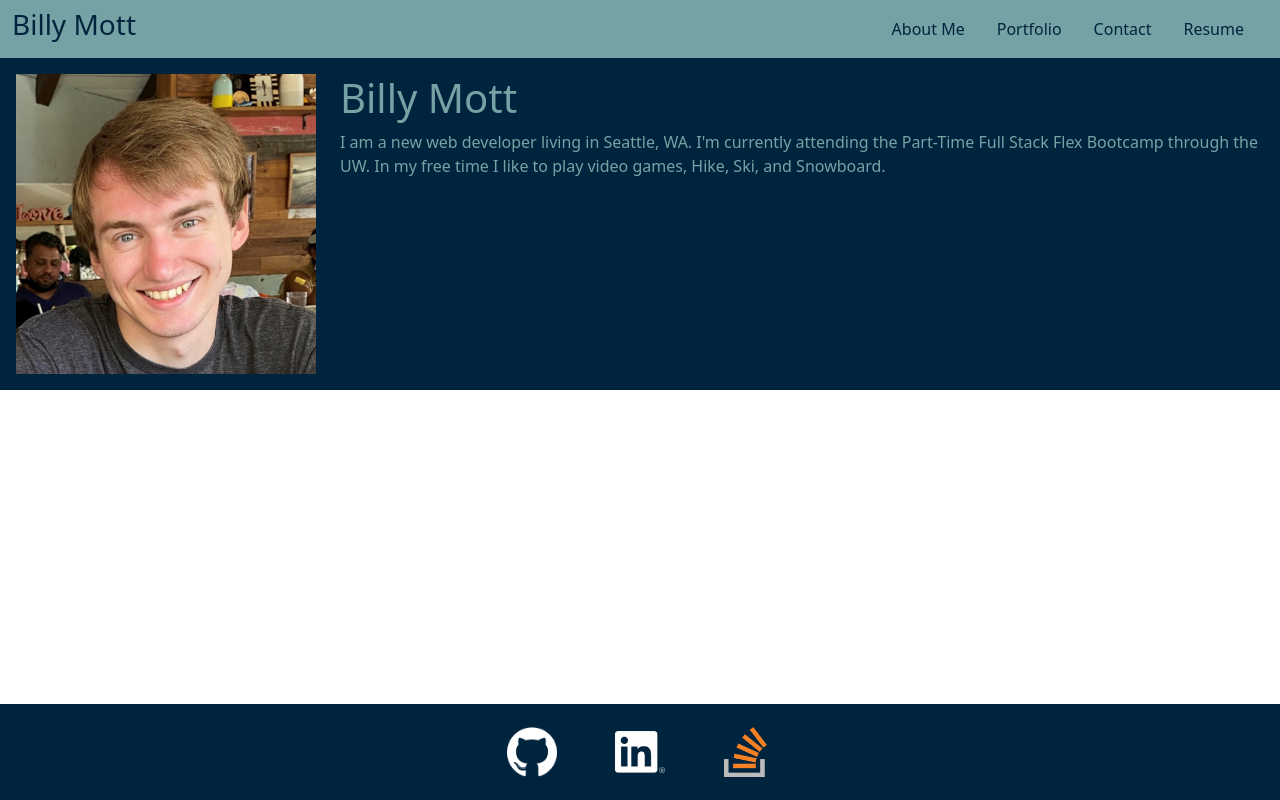
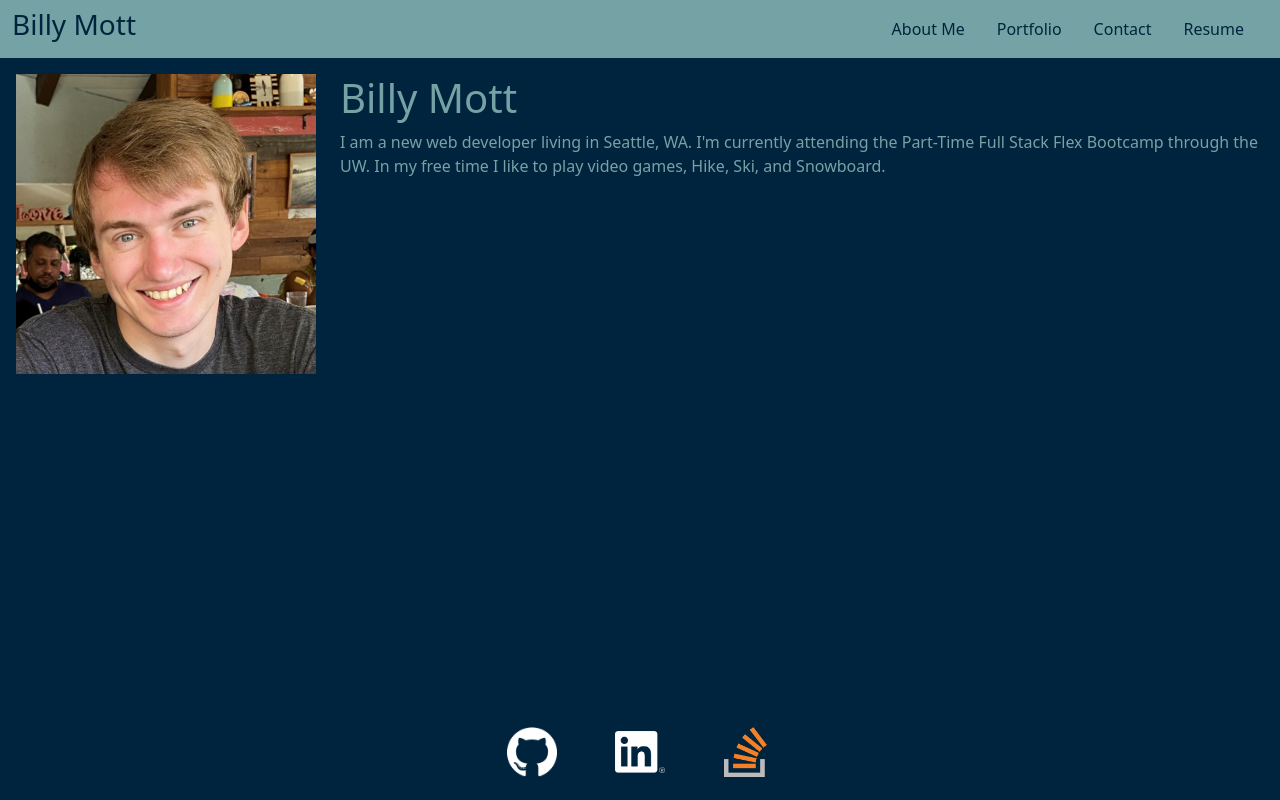
Before and after one commit to Billygm/Billy-Mott-Portfolio, a React (Create React App) app: page / in a window 1280 px wide. Built offline with nearby package versions, Linux system fonts and the light colour scheme.

Commit message:
fixing footer styles, background and placement

```diff
--- a/public/index.html
+++ b/public/index.html
@@ -4,7 +4,7 @@
     <meta charset="utf-8" />
     <link rel="icon" href="%PUBLIC_URL%/favicon.ico" />
     <meta name="viewport" content="width=device-width, initial-scale=1" />
-    <meta name="theme-color" content="#000000" />
+    <meta name="theme-color" content="#75A3A5" />
     <meta
       name="description"
       content="Web site created using create-react-app"
--- a/src/App.js
+++ b/src/App.js
@@ -9,14 +9,23 @@ import Footer from "./components/Footer"
 function App() {
   const [view, setView] = useState("bio");
 
+  const styles = {
+    display: "flex",
+    flexDirection: "column",
+    minHeight: "100vh",
+    background: "#00243d",
+  }
+
   return (
     <>
+      <div style={styles}>
         <Navbar view={view} setView={setView} />
         {view === "bio" && <Mainbio />}
         {view === "portfolio" && <PortfolioGrid />}
         {view === "contact" && <Contact />}
         {view === "resume" && <Resume />}
         <Footer />
+      </div>
     </>
   );
 }
--- a/src/components/Footer.js
+++ b/src/components/Footer.js
@@ -7,10 +7,7 @@ const styles = {
   footer: {
     background: "#00243d",
     color: "#75A3A5",
-    position: "fixed",
-    left: 0,
-    bottom: 0,
-    right: 0,
+    marginTop: "auto",
   },
   primary: {
     background: "#00243d",
@@ -26,7 +23,8 @@ const styles = {
 
 const Footer = () => {
   return (
-    <div style={styles.footer} className="d-flex justify-content-center p-3">
+    <div style={styles.footer} >
+      <div className="d-flex justify-content-center p-3">
         <a
           href="https://github.com/Billygm"
           target="_blank"
@@ -70,6 +68,7 @@ const Footer = () => {
           />
         </a>
       </div>
+    </div>
   );
 };
 
```
Also changed, not shown: public/manifest.json. Lines whose indentation alone changed are shown as unchanged.
